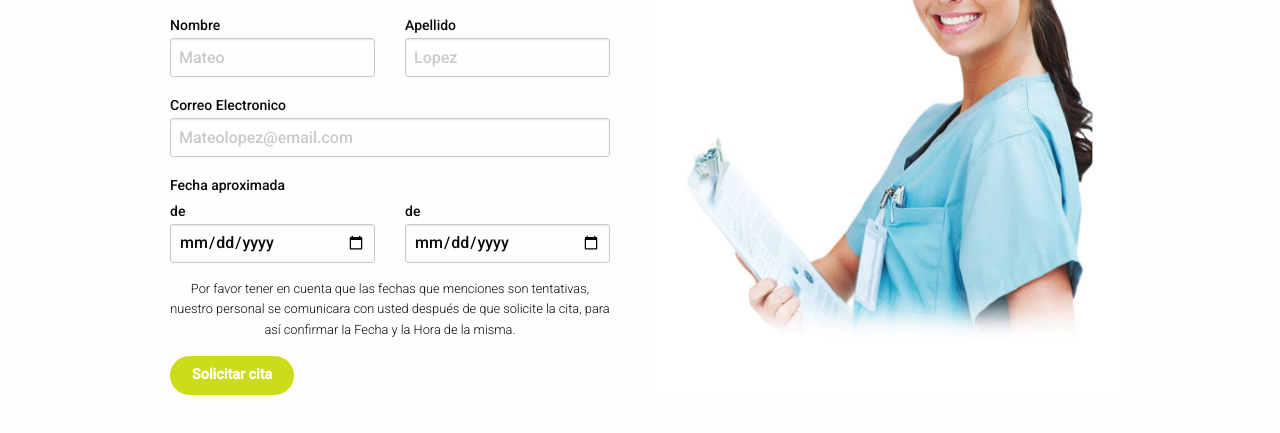
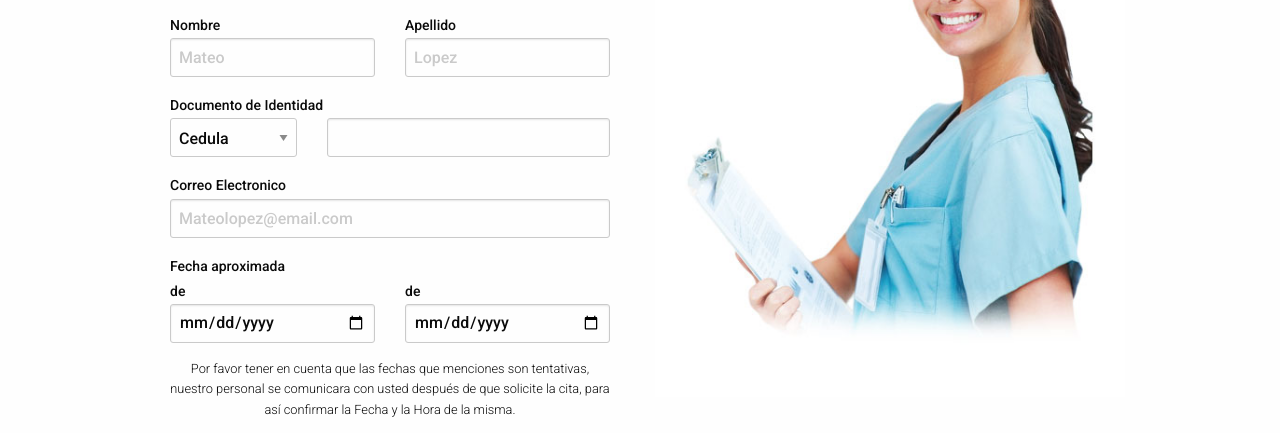
Before and after one commit to thomasnrggo/Dolormed, a plain HTML site: page assets/html/citas.html in a window 1280 px wide. Shown: the part 290-723 px from the top of the page. Drawn offline with Linux system fonts and the light colour scheme.

Commit message:
Agregando inputs Faltantes

```diff
--- a/assets/html/citas.html
+++ b/assets/html/citas.html
@@ -84,6 +84,24 @@
                             </span>
                           </label>
 
+                        </div>
+
+                        <div class="cell small-12">
+                          <label>Documento de Identidad
+                            <div class="grid-x grid-padding-x">
+                              <div class="cell small-4">
+                                <select>
+                                  <option value="Cedula">Cedula</option>
+                                  <option value="Pasaporte">Pasaporte</option>
+                                  <option value="Juridico">Juridico</option>
+                                </select>
+                              </div>
+                              <div class="cell small-8">
+                                <input type="number" value="">
+                              </div>
+                            </div>
+
+                          </label>
                         </div>
 
                         <div class="cell small-12">
```
